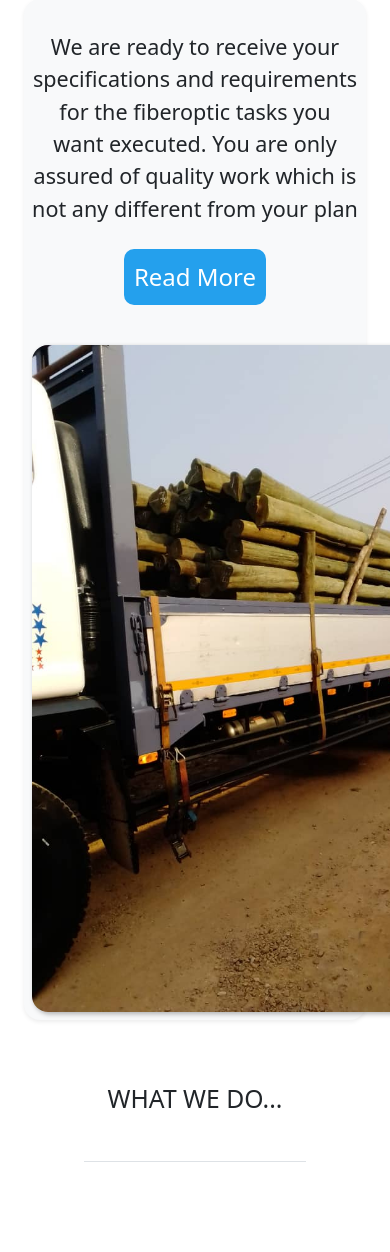
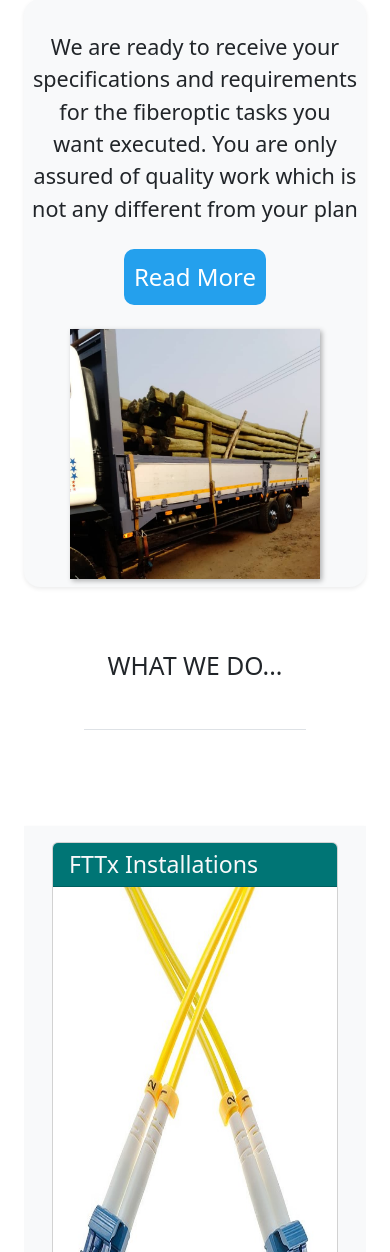
Before and after one commit to agoetee/zenfiber, a PHP site: page / in a window 390 px wide; the page is wider, and only the part inside the window is pictured. Shown: the part 160-1412 px from the top of that part. Run offline with PHP 8.4, Linux system fonts and the light colour scheme.

Commit message:
fix: slider positioning bug affecting smaller screens

```diff
--- a/index.html
+++ b/index.html
@@ -92,7 +92,7 @@
 					</div>
 
 					<!-- Image Slider -->
-					<div class="col-lg-6 col-md-4 col-sm-12 col-xs-12 col carousel mt-3 rounded-4" style="margin: 0 auto;">
+					<div class="carousel" id="carousel">
 						<div class="image-container" id="imgs">
 							<img class="img-fluid" src="./img/cable/truckPole.jpeg">
 							<img class="img-fluid" src=".\img\cable\powerMeter.jpg">
--- a/style.css
+++ b/style.css
@@ -298,6 +298,28 @@ img {
 }
 
 
+/* Carousel */
+.carousel{
+	margin: 0 auto;
+}
+
+
+
+@media only screen and (max-width: 424px){
+	.carousel{
+		width: 250px;
+		height: 250px;
+
+	}
+}
+
+@media only screen and (min-width:425px) and (max-width:562px){
+	.carousel{
+		width: 350px;
+		height: 350px;
+	}
+}
+
 .dropdown-item{
 	text-shadow: none;
 }
```
